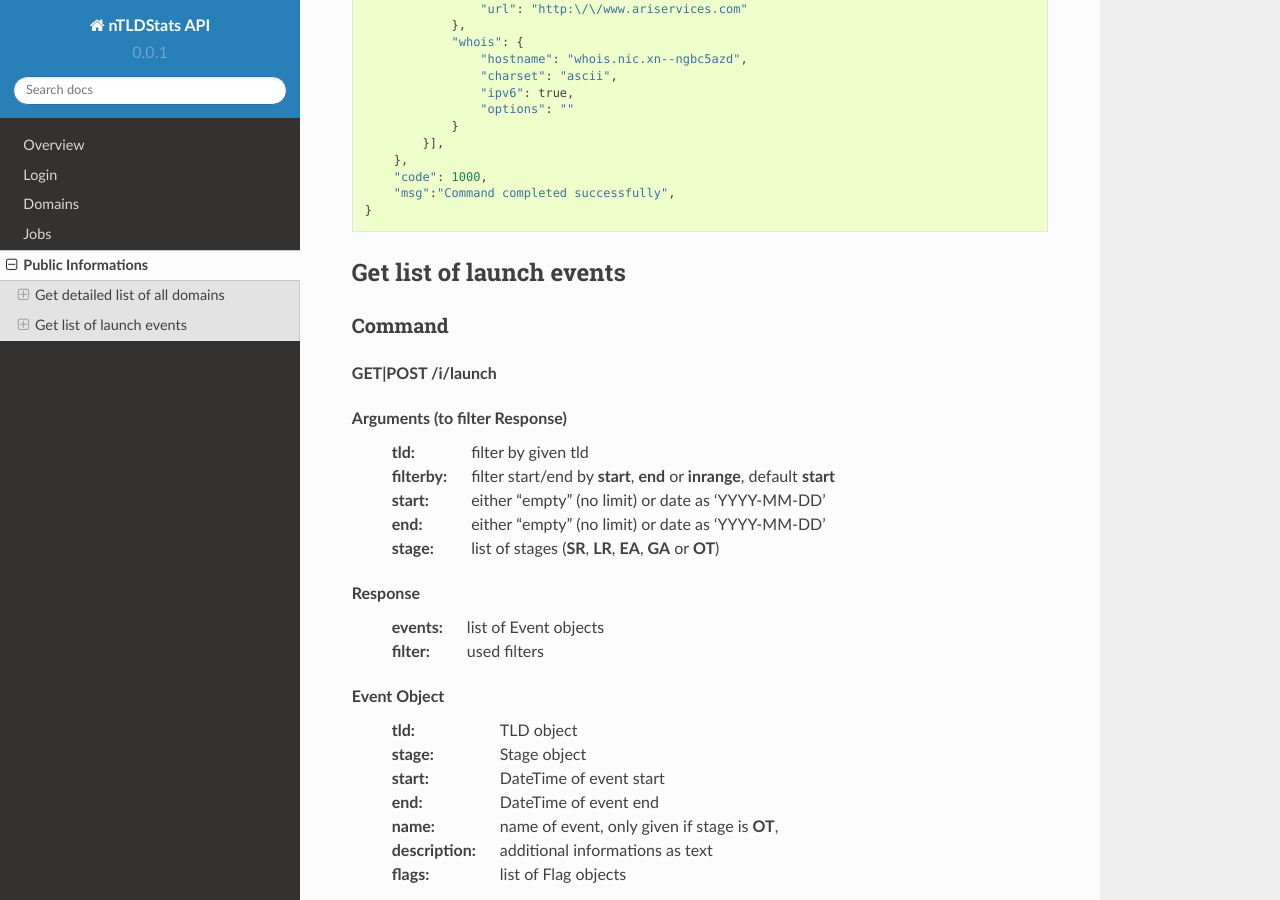
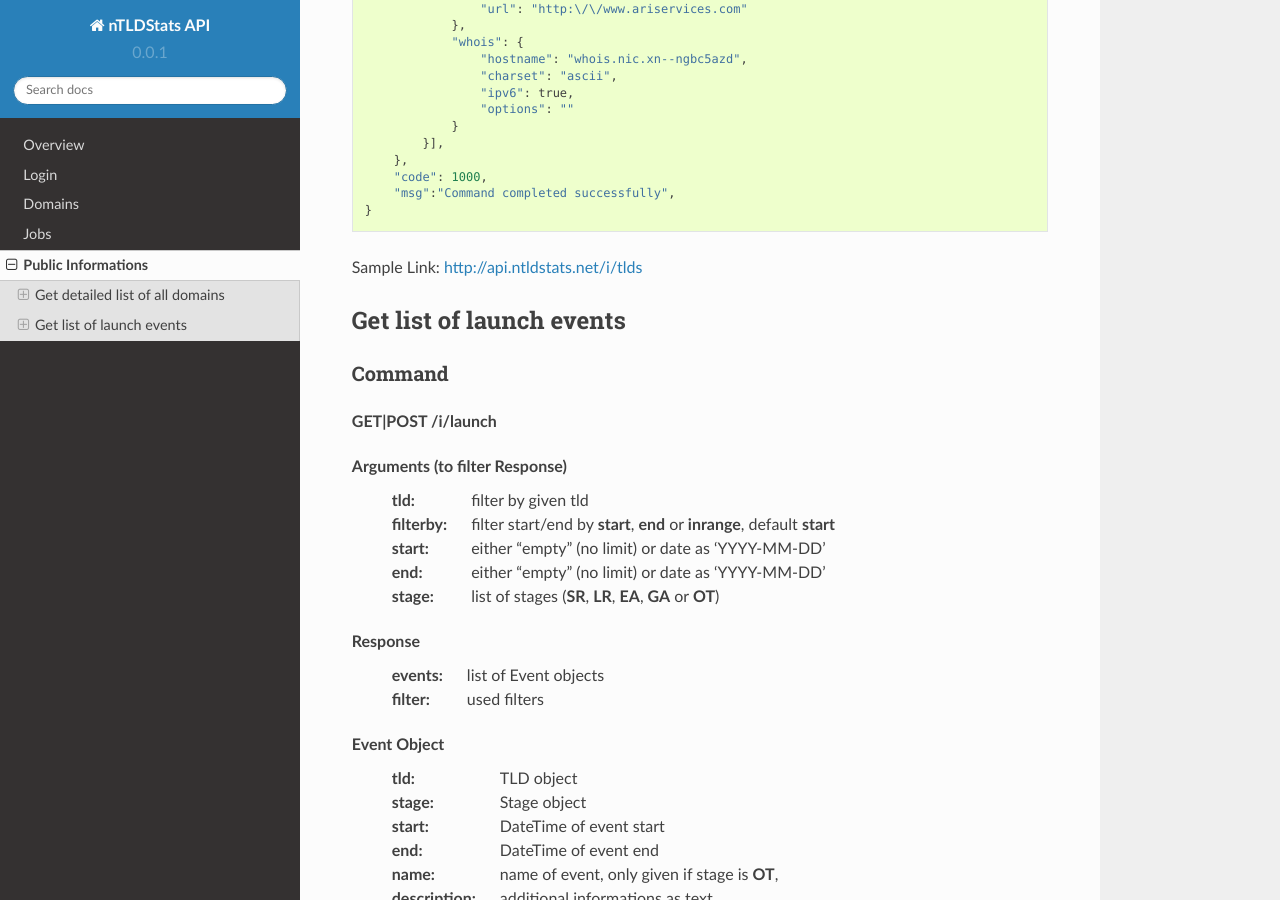
Before and after one commit to ntldstats/ntldstats_api, a Sphinx documentation site: the page built from docs/source/info.rst, in a window 1280 px wide and 900 px high, scrolled down 1613 px. Built offline with Sphinx 7.4.7 and the Read the Docs theme 2.0.0, drawn with Linux system fonts in a browser that asks for light colours; some of the changed text lies outside the part shown.

Commit message:
added sample link.

```diff
--- a/docs/source/info.rst
+++ b/docs/source/info.rst
@@ -83,6 +83,8 @@ Response
         "code": 1000,
         "msg":"Command completed successfully",
     }
+
+Sample Link: http://api.ntldstats.net/i/tlds
 
 Get list of launch events
 *************************
@@ -265,4 +267,6 @@ Response
         "msg": "Command completed successfully"
     }
 
+Sample Link: http://api.ntldstats.net/i/launch
+
 .. _nTLDStats: http://ntldstats.com
```
